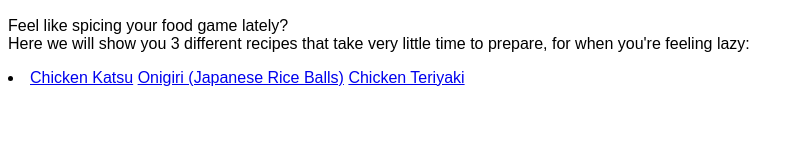
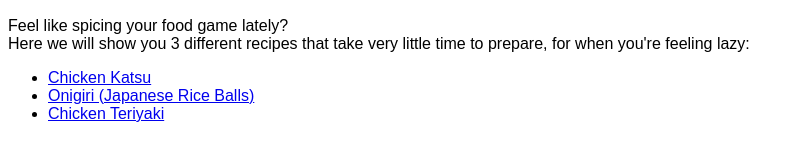
Before and after one commit to miraizuu/odin-recipes, a plain HTML site: page index.html in a window 1280 px wide. Shown: the part 353-514 px from the top of the page, without its empty margins (0-804 px from the left). Drawn offline with Linux system fonts and the light colour scheme.

Commit message:
Solved recipe list not displaying properly.

```diff
--- a/index.html
+++ b/index.html
@@ -6,7 +6,7 @@
     <meta name="viewport" content="width=device-width, initial-scale=1.0">
     <style>
         body {
-            font-family:sans-serif
+            font-family:sans-serif;
         }
     </style>
     <title>Odin Recipes</title>
@@ -17,11 +17,12 @@
     <p>Feel like spicing your food game lately? <br>
     Here we will show you 3 different recipes that take very little time to prepare, for when you're feeling lazy:
     </p>
-    <li>
-        <a href="./recipes/katsuchiki.html">Chicken Katsu</a>
-        <a href="./recipes/onigiri.html">Onigiri (Japanese Rice Balls)</a>
-        <a href="./recipes/teriyaki.html">Chicken Teriyaki</a>
-    </li>
+
+    <ul>
+        <li><a href="./recipes/katsuchiki.html">Chicken Katsu</a></li>
+        <li><a href="./recipes/onigiri.html">Onigiri (Japanese Rice Balls)</a></li>
+        <li><a href="./recipes/teriyaki.html">Chicken Teriyaki</a></li>
+    </ul>
 
 </body>
 </html>
```
